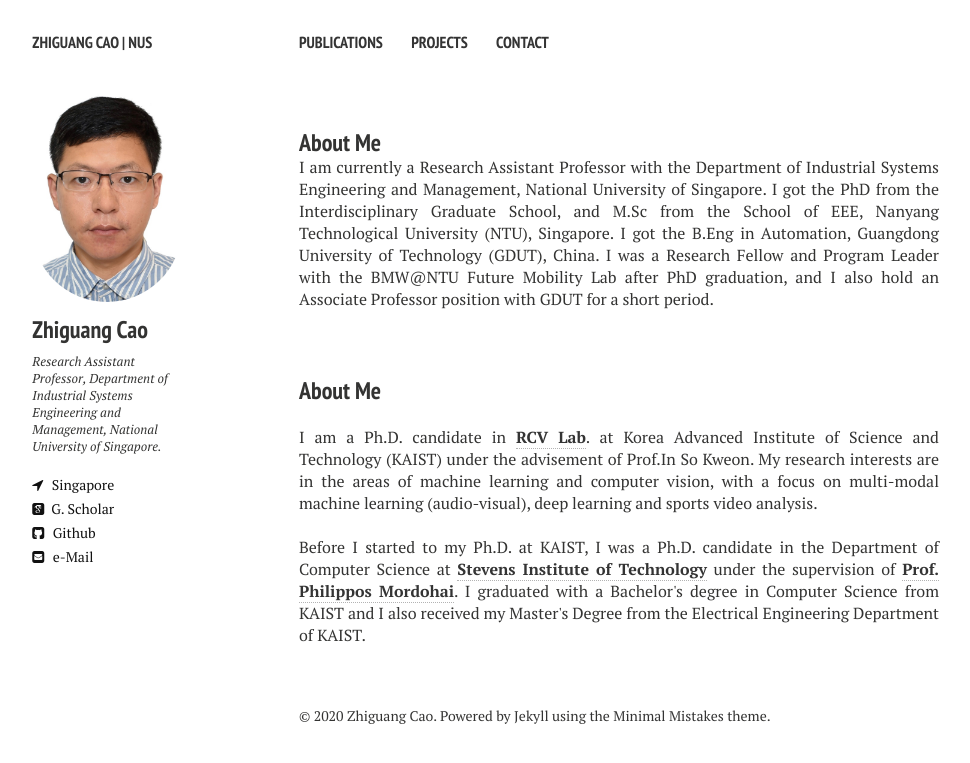
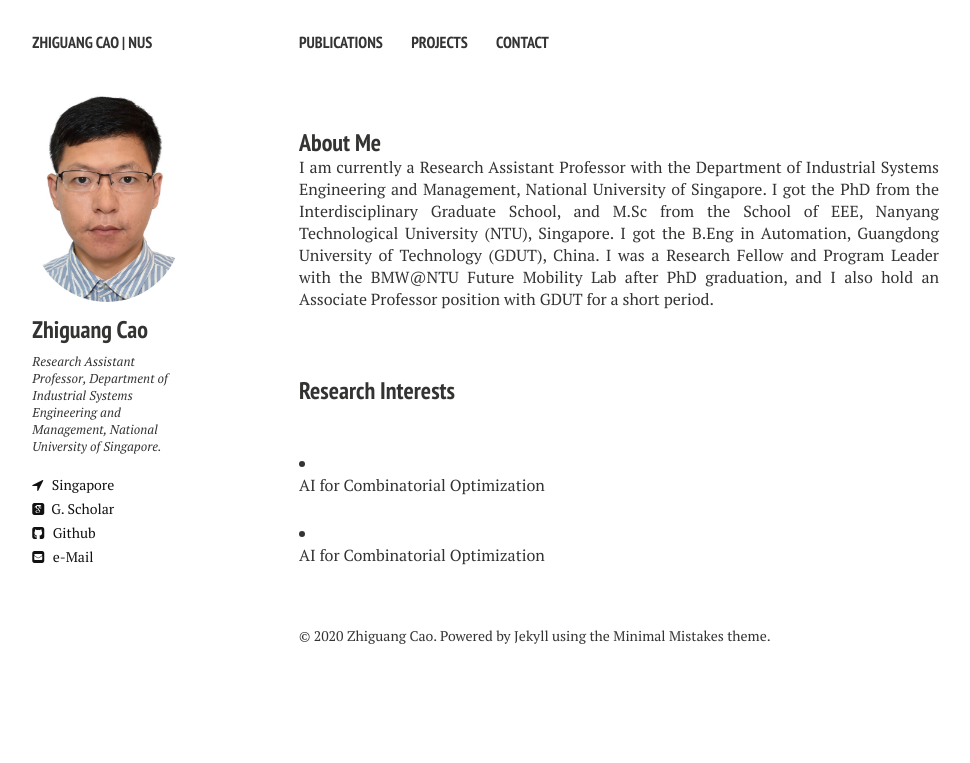
Before and after one commit to zhiguangcaosg/zhiguangcaosg.github.io, a Jekyll site: the page built from index.md, in a window 1280 px wide. Shown: the top 763 px of the page, without its empty margins (21-991 px from the left). Built offline with Jekyll 4.4.1, drawn with Linux system fonts in a browser that asks for light colours; nearby versions of some CDN libraries.

Commit message:
Update index.md

```diff
--- a/index.md
+++ b/index.md
@@ -11,11 +11,16 @@ image: banner1.png
 <br />
 
 
-<h3 style="margin-bottom:0px;padding-top:20px;">About Me</h3>
+<h3 style="margin-bottom:0px;padding-top:20px;">Research Interests</h3>
 <br>
+<li>
+<p>
+AI for Combinatorial Optimization
+</p>
+</li>
 
-<p align="justify">I am a Ph.D. candidate in <a href="http://rcv.kaist.ac.kr"><b>RCV Lab</b></a>. at Korea Advanced Institute of Science and Technology (KAIST) under the advisement of Prof.In So Kweon. My research interests are in the areas of machine learning and computer vision, with a focus on multi-modal machine learning (audio-visual), deep learning and sports video analysis.</p>
-
-<br />
-
-<p align="justify">Before I started to my Ph.D. at KAIST, I was a Ph.D. candidate in the Department of Computer Science at <a href="https://www.stevens.edu/schaefer-school-engineering-science/departments/computer-science"><b>Stevens Institute of Technology</b></a>  under the supervision of <a href="https://www.cs.stevens.edu/~mordohai/index.html"><b>Prof. Philippos Mordohai</b></a>. I graduated with a Bachelor's degree in Computer Science from KAIST and I also received my Master's Degree from the Electrical Engineering Department of KAIST.</p>
+<li>
+<p>
+AI for Combinatorial Optimization
+</p>
+</li>
```
